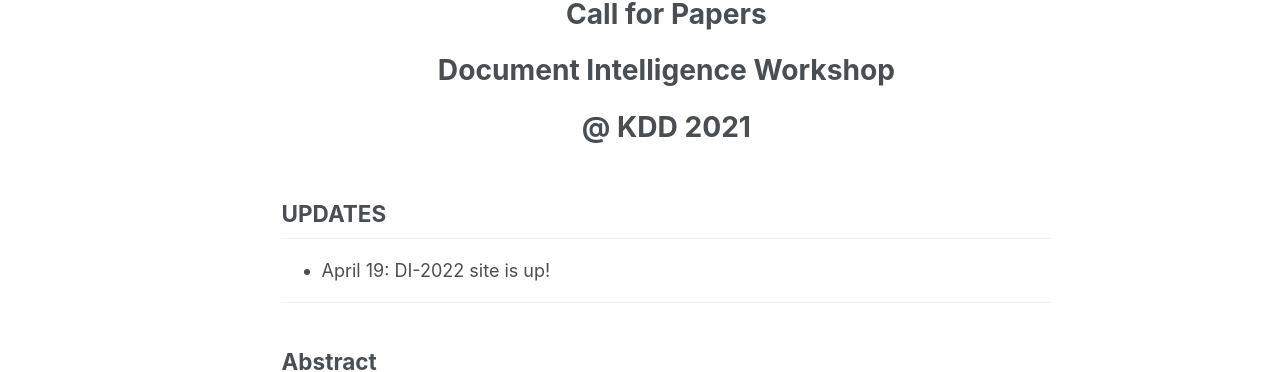
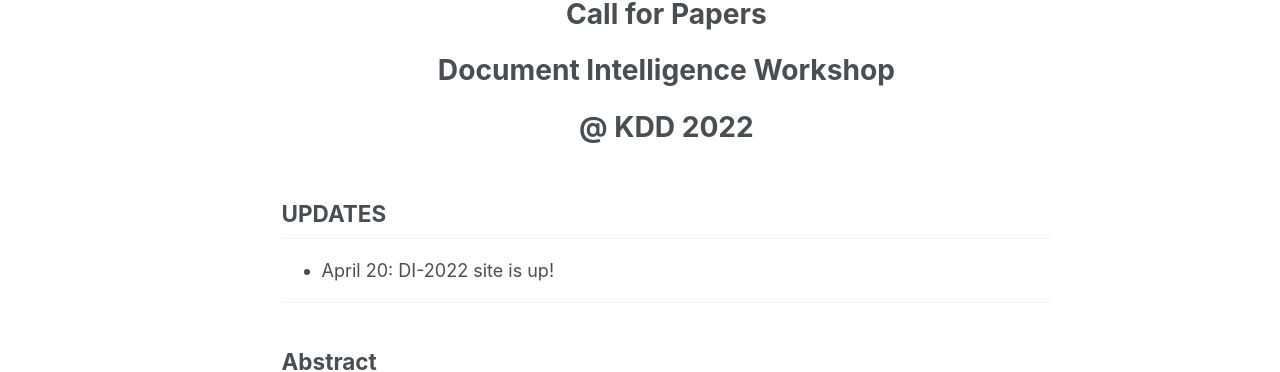
Before and after one commit to document-intelligence/DI-2022, a Jekyll site: the page built from _pages/cfp.md, in a window 1280 px wide and 900 px high. Shown: the part 118-490 px from the top of the window. Built offline with Jekyll 4.4.1, drawn with Linux system fonts in a browser that asks for light colours.

Commit message:
Update cfp.md

```diff
--- a/_pages/cfp.md
+++ b/_pages/cfp.md
@@ -1,6 +1,6 @@
 ---
 permalink: /
-title: <center>Call for Papers <br><br> Document Intelligence Workshop <br><br> @ KDD 2021</center>
+title: <center>Call for Papers <br><br> Document Intelligence Workshop <br><br> @ KDD 2022</center>
 excerpt: "CFP"
 sitemap: false
 author_profile: true
@@ -11,7 +11,7 @@ redirect_from:
 
 ## UPDATES
 
-- April 19: DI-2022 site is up!
+- April 20: DI-2022 site is up!
 
 ------
 
```
